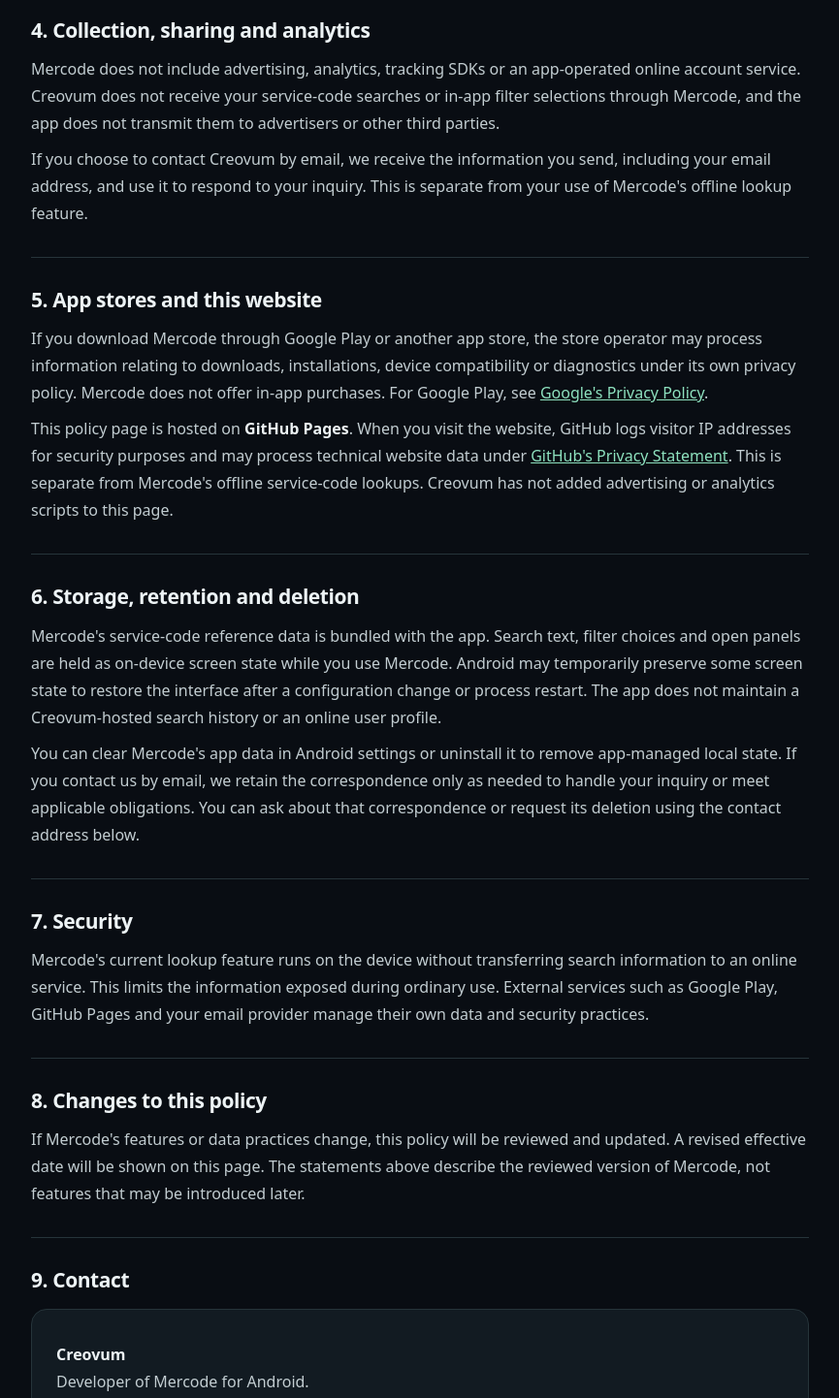
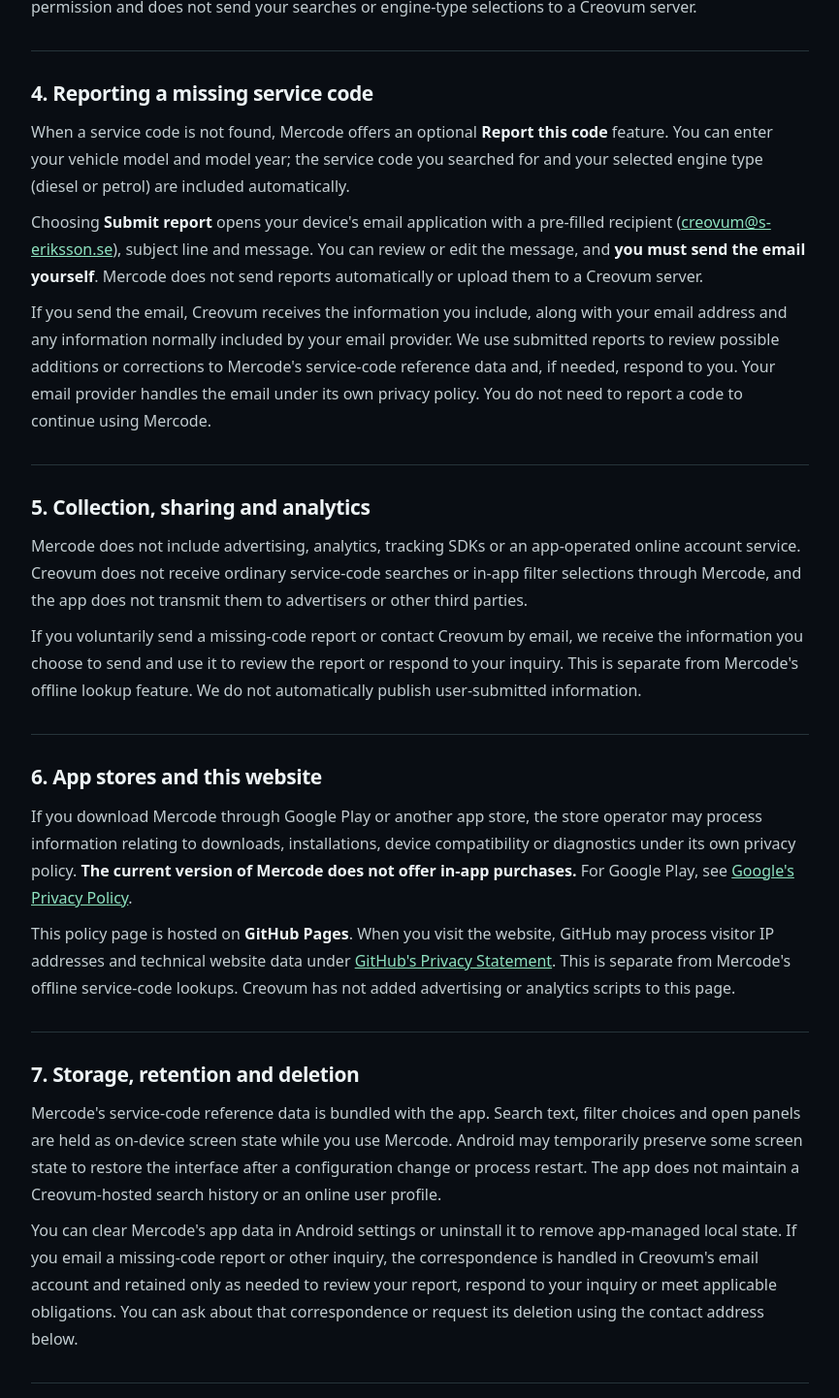
Before and after one commit to Creovum/creovum.github.io, a plain HTML site: page mercode/privacy-policy/index.html in a window 1280 px wide. Shown: the part 1118-2560 px from the top of the page at 97% size, without its empty margins (207-1072 px from the left). Drawn offline with Linux system fonts and the light colour scheme.

Commit message:
Revise privacy policy effective date and reporting details
Updated the effective date and clarified the reporting process for missing service codes in the privacy policy.

```diff
--- a/mercode/privacy-policy/index.html
+++ b/mercode/privacy-policy/index.html
@@ -20,7 +20,7 @@
     <p class="kicker">MERCODE &middot; Service Codes, Decoded.</p>
     <h1>Privacy Policy<span>.</span></h1>
     <p class="subline">How Mercode handles information on your Android device.</p>
-    <span class="updated">Effective date: November 7, 2026</span>
+    <span class="updated">Effective date: November 15, 2026</span>
   </div>
   <section class="section"><h2>1. Who we are</h2>
     <p>Mercode is an independent Android reference app developed by <strong>Creovum</strong>. It helps users understand reported Mercedes-Benz service codes. Mercode is not affiliated with or endorsed by Mercedes-Benz. This policy describes how Mercode handles information.</p>
@@ -32,30 +32,36 @@
       <li><strong>Engine-type selection:</strong> the filter you choose, such as diesel or petrol.</li>
       <li><strong>On-screen state:</strong> whether you have opened the code directory or particular information panels.</li>
     </ul>
-    <p>These are processed in the app to display relevant reference information. Mercode does not require an account or ask you to provide your name, email address or vehicle identification number (VIN). The current app does not request access to your location, contacts, camera or photos.</p>
+    <p>These are processed in the app to display relevant reference information. Mercode does not require an account or ask for your name, email address or vehicle identification number (VIN) to use the lookup feature. The current app does not request access to your location, contacts, camera or photos.</p>
+    <p>If you choose to report a missing code, you can also enter your vehicle model and model year. See section 4 for how reports are handled.</p>
   </section>
   <section class="section"><h2>3. How service-code searches work</h2>
     <p>Mercode matches your input against a reference database included with the app. The lookups run on your device and do not require an internet connection. The current Android app does not request the INTERNET permission and does not send your searches or engine-type selections to a Creovum server.</p>
   </section>
-  <section class="section"><h2>4. Collection, sharing and analytics</h2>
-    <p>Mercode does not include advertising, analytics, tracking SDKs or an app-operated online account service. Creovum does not receive your service-code searches or in-app filter selections through Mercode, and the app does not transmit them to advertisers or other third parties.</p>
-    <p>If you choose to contact Creovum by email, we receive the information you send, including your email address, and use it to respond to your inquiry. This is separate from your use of Mercode's offline lookup feature.</p>
+  <section class="section"><h2>4. Reporting a missing service code</h2>
+    <p>When a service code is not found, Mercode offers an optional <strong>Report this code</strong> feature. You can enter your vehicle model and model year; the service code you searched for and your selected engine type (diesel or petrol) are included automatically.</p>
+    <p>Choosing <strong>Submit report</strong> opens your device's email application with a pre-filled recipient (<a href="mailto:creovum@s-eriksson.se">creovum@s-eriksson.se</a>), subject line and message. You can review or edit the message, and <strong>you must send the email yourself</strong>. Mercode does not send reports automatically or upload them to a Creovum server.</p>
+    <p>If you send the email, Creovum receives the information you include, along with your email address and any information normally included by your email provider. We use submitted reports to review possible additions or corrections to Mercode's service-code reference data and, if needed, respond to you. Your email provider handles the email under its own privacy policy. You do not need to report a code to continue using Mercode.</p>
   </section>
-  <section class="section"><h2>5. App stores and this website</h2>
-    <p>If you download Mercode through Google Play or another app store, the store operator may process information relating to downloads, installations, device compatibility or diagnostics under its own privacy policy. Mercode does not offer in-app purchases. For Google Play, see <a href="https://policies.google.com/privacy">Google's Privacy Policy</a>.</p>
-    <p>This policy page is hosted on <strong>GitHub Pages</strong>. When you visit the website, GitHub logs visitor IP addresses for security purposes and may process technical website data under <a href="https://docs.github.com/en/site-policy/privacy-policies/github-general-privacy-statement">GitHub's Privacy Statement</a>. This is separate from Mercode's offline service-code lookups. Creovum has not added advertising or analytics scripts to this page.</p>
+  <section class="section"><h2>5. Collection, sharing and analytics</h2>
+    <p>Mercode does not include advertising, analytics, tracking SDKs or an app-operated online account service. Creovum does not receive ordinary service-code searches or in-app filter selections through Mercode, and the app does not transmit them to advertisers or other third parties.</p>
+    <p>If you voluntarily send a missing-code report or contact Creovum by email, we receive the information you choose to send and use it to review the report or respond to your inquiry. This is separate from Mercode's offline lookup feature. We do not automatically publish user-submitted information.</p>
   </section>
-  <section class="section"><h2>6. Storage, retention and deletion</h2>
+  <section class="section"><h2>6. App stores and this website</h2>
+    <p>If you download Mercode through Google Play or another app store, the store operator may process information relating to downloads, installations, device compatibility or diagnostics under its own privacy policy. <strong>The current version of Mercode does not offer in-app purchases.</strong> For Google Play, see <a href="https://policies.google.com/privacy">Google's Privacy Policy</a>.</p>
+    <p>This policy page is hosted on <strong>GitHub Pages</strong>. When you visit the website, GitHub may process visitor IP addresses and technical website data under <a href="https://docs.github.com/en/site-policy/privacy-policies/github-general-privacy-statement">GitHub's Privacy Statement</a>. This is separate from Mercode's offline service-code lookups. Creovum has not added advertising or analytics scripts to this page.</p>
+  </section>
+  <section class="section"><h2>7. Storage, retention and deletion</h2>
     <p>Mercode's service-code reference data is bundled with the app. Search text, filter choices and open panels are held as on-device screen state while you use Mercode. Android may temporarily preserve some screen state to restore the interface after a configuration change or process restart. The app does not maintain a Creovum-hosted search history or an online user profile.</p>
-    <p>You can clear Mercode's app data in Android settings or uninstall it to remove app-managed local state. If you contact us by email, we retain the correspondence only as needed to handle your inquiry or meet applicable obligations. You can ask about that correspondence or request its deletion using the contact address below.</p>
+    <p>You can clear Mercode's app data in Android settings or uninstall it to remove app-managed local state. If you email a missing-code report or other inquiry, the correspondence is handled in Creovum's email account and retained only as needed to review your report, respond to your inquiry or meet applicable obligations. You can ask about that correspondence or request its deletion using the contact address below.</p>
   </section>
-  <section class="section"><h2>7. Security</h2>
-    <p>Mercode's current lookup feature runs on the device without transferring search information to an online service. This limits the information exposed during ordinary use. External services such as Google Play, GitHub Pages and your email provider manage their own data and security practices.</p>
+  <section class="section"><h2>8. Security</h2>
+    <p>Mercode's current lookup feature runs on the device without transferring search information to an online service. This limits the information exposed during ordinary use. If you choose to send a report, the email is handled by your selected email provider. External services such as Google Play, GitHub Pages and email providers manage their own data and security practices.</p>
   </section>
-  <section class="section"><h2>8. Changes to this policy</h2>
+  <section class="section"><h2>9. Changes to this policy</h2>
     <p>If Mercode's features or data practices change, this policy will be reviewed and updated. A revised effective date will be shown on this page. The statements above describe the reviewed version of Mercode, not features that may be introduced later.</p>
   </section>
-  <section class="section"><h2>9. Contact</h2>
+  <section class="section"><h2>10. Contact</h2>
     <div class="contact">
       <p><strong>Creovum</strong><br>Developer of Mercode for Android.</p>
       <p>Privacy questions: <a href="mailto:creovum@s-eriksson.se">creovum@s-eriksson.se</a></p>
```
